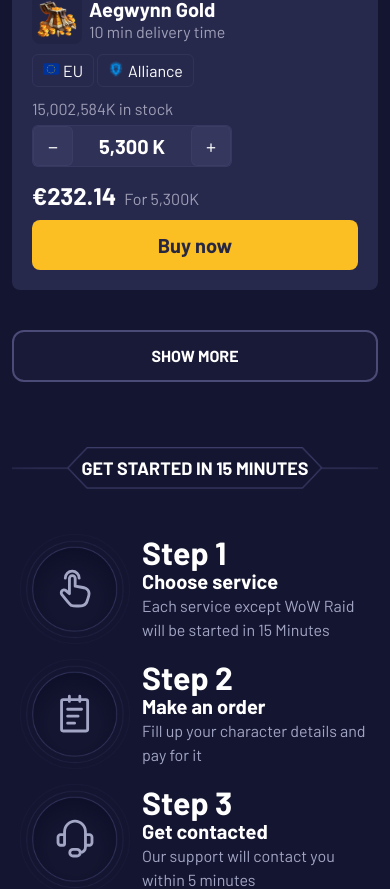
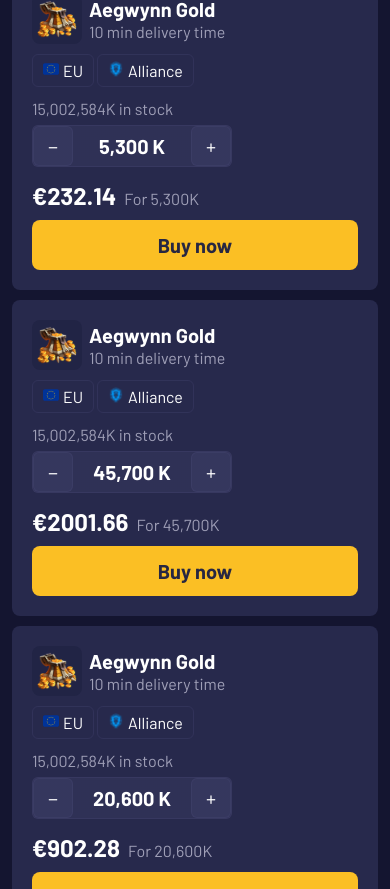
Before and after one commit to odeal4ik/wowhunt, a Next.js app: page /gold in a window 390 px wide. Shown: the part 1301-2190 px from the top of the page. Built offline with nearby package versions, Linux system fonts and the light colour scheme.

Commit message:
Fix gold-cards

```diff
--- a/app/gold/constants.ts
+++ /dev/null
@@ -1,89 +0,0 @@
-export const tabs = [
-    'Gold TWW',
-    'D4 Gold',
-    'Gold WoW Hardcore',
-    'POE Currencies',
-    'TESO Gold',
-    'LA Gold',
-    'Gold Classic Season of Discovery',
-    'Gold Classic Era',
-    'Last Epoch Gold',
-    'NW Coins',
-    'Cataclysm Gold',
-    'Tarisland Gold',
-];
-
-export const goldCards = [
-    {
-        id: 1,
-        name: 'Aegwynn Gold',
-        deliveryTime: '10 min delivery time',
-        inStock: 15002584,
-        count: 100,
-        price: 4.38,
-    },
-    {
-        id: 2,
-        name: 'Aegwynn Gold',
-        deliveryTime: '10 min delivery time',
-        inStock: 15002584,
-        count: 10500,
-        price: 4.38,
-    },
-    {
-        id: 3,
-        name: 'Aegwynn Gold',
-        deliveryTime: '10 min delivery time',
-        inStock: 15002584,
-        count: 5300,
-        price: 4.38,
-    },
-    {
-        id: 4,
-        name: 'Aegwynn Gold',
-        deliveryTime: '10 min delivery time',
-        inStock: 15002584,
-        count: 45700,
-        price: 4.38,
-    },
-    {
-        id: 5,
-        name: 'Aegwynn Gold',
-        deliveryTime: '10 min delivery time',
-        inStock: 15002584,
-        count: 20600,
-        price: 4.38,
-    },
-    {
-        id: 6,
-        name: 'Aegwynn Gold',
-        deliveryTime: '10 min delivery time',
-        inStock: 15002584,
-        count: 14600,
-        price: 4.38,
-    },
-    {
-        id: 7,
-        name: 'Aegwynn Gold',
-        deliveryTime: '10 min delivery time',
-        inStock: 15002584,
-        count: 18700,
-        price: 4.38,
-    },
-    {
-        id: 8,
-        name: 'Aegwynn Gold',
-        deliveryTime: '10 min delivery time',
-        inStock: 15002584,
-        count: 0,
-        price: 4.38,
-    },
-    {
-        id: 9,
-        name: 'Aegwynn Gold',
-        deliveryTime: '10 min delivery time',
-        inStock: 15002584,
-        count: 2345600,
-        price: 4.38,
-    },
-];
--- a/app/gold/page.tsx
+++ b/app/gold/page.tsx
@@ -11,13 +11,26 @@ import { Faq } from '@/components/faq/faq';
 import { Steps } from '@/components/steps/steps';
 import { RegionFactionServerSelector } from '@/components/region-faction-server-selector/region-faction-server-selector';
 import { WhyUsSection } from '@/components/why-us-section/why-us-section';
-import { tabs, goldCards } from './constants';
+
+const tabs = [
+    'Gold TWW',
+    'D4 Gold',
+    'Gold WoW Hardcore',
+    'POE Currencies',
+    'TESO Gold',
+    'LA Gold',
+    'Gold Classic Season of Discovery',
+    'Gold Classic Era',
+    'Last Epoch Gold',
+    'NW Coins',
+    'Cataclysm Gold',
+    'Tarisland Gold',
+];
 
 export default function GoldOrder() {
     const [activeTab, setActiveTab] = useState(tabs[0]);
     const [activeRegion, setActiveRegion] = useState('EU');
     const [activeFaction, setActiveFaction] = useState('Alliance');
-   /*  const [cards, setCards] = useState(goldCards); */
 
     return (
         <div className={styles.container}>
@@ -49,10 +62,8 @@ export default function GoldOrder() {
                     onFactionChange={setActiveFaction}
                 />
                 <GoldCards
-                    initialCards={goldCards}
                     activeRegion={activeRegion}
                     activeFaction={activeFaction}
-                    /* onCardsChange={setCards} */
                 />
             </div>
 
--- a/components/gold-cards/gold-cards.module.css
+++ b/components/gold-cards/gold-cards.module.css
@@ -29,22 +29,6 @@
 
     @media (width <= 400px) {
         grid-template-columns: repeat(1, 1fr);
-    }
-}
-
-.cards:not(.showAll) > *:nth-child(n + 9) {
-    display: none;
-}
-
-@media (max-width: 768px) {
-    .cards:not(.showAll) > *:nth-child(n + 5) {
-        display: none;
-    }
-}
-
-@media (max-width: 440px) {
-    .cards:not(.showAll) > *:nth-child(n + 4) {
-        display: none;
     }
 }
 
--- a/components/gold-cards/gold-cards.tsx
+++ b/components/gold-cards/gold-cards.tsx
@@ -1,7 +1,87 @@
 import Image from 'next/image';
 import cn from 'classnames';
 import styles from './gold-cards.module.css';
-import { useState, useEffect } from 'react';
+import { useState } from 'react';
+
+const goldCards = [
+    {
+        id: 1,
+        name: 'Aegwynn Gold',
+        deliveryTime: '10 min delivery time',
+        inStock: 15002584,
+        count: 100,
+        price: 4.38,
+    },
+    {
+        id: 2,
+        name: 'Aegwynn Gold',
+        deliveryTime: '10 min delivery time',
+        inStock: 15002584,
+        count: 10500,
+        price: 4.38,
+    },
+    {
+        id: 3,
+        name: 'Aegwynn Gold',
+        deliveryTime: '10 min delivery time',
+        inStock: 15002584,
+        count: 5300,
+        price: 4.38,
+    },
+    {
+        id: 4,
+        name: 'Aegwynn Gold',
+        deliveryTime: '10 min delivery time',
+        inStock: 15002584,
+        count: 45700,
+        price: 4.38,
+    },
+    {
+        id: 5,
+        name: 'Aegwynn Gold',
+        deliveryTime: '10 min delivery time',
+        inStock: 15002584,
+        count: 20600,
+        price: 4.38,
+    },
+    {
+        id: 6,
+        name: 'Aegwynn Gold',
+        deliveryTime: '10 min delivery time',
+        inStock: 15002584,
+        count: 14600,
+        price: 4.38,
+    },
+    {
+        id: 7,
+        name: 'Aegwynn Gold',
+        deliveryTime: '10 min delivery time',
+        inStock: 15002584,
+        count: 18700,
+        price: 4.38,
+    },
+    {
+        id: 8,
+        name: 'Aegwynn Gold',
+        deliveryTime: '10 min delivery time',
+        inStock: 15002584,
+        count: 0,
+        price: 4.38,
+    },
+    {
+        id: 9,
+        name: 'Aegwynn Gold',
+        deliveryTime: '10 min delivery time',
+        inStock: 15002584,
+        count: 2345600,
+        price: 4.38,
+    }
+];
+
+interface GoldCardsProps {
+    activeRegion: string;
+    activeFaction: string;
+}
 
 interface GoldCard {
     id: number;
@@ -12,40 +92,16 @@ interface GoldCard {
     price: number;
 }
 
-interface GoldCardsProps {
-    initialCards: GoldCard[];
-    activeRegion: string;
-    activeFaction: string;
-    onCardsChange?: (cards: GoldCard[]) => void;
-}
+export function GoldCards({ activeRegion, activeFaction }: GoldCardsProps) {
+    const [cards, setCards] = useState<GoldCard[]>(goldCards);
+    const [showAllCards, setShowAllCards] = useState(false);
 
-export function GoldCards({
-    initialCards,
-    activeRegion,
-    activeFaction,
-    onCardsChange,
-}: GoldCardsProps) {
-    const [cards, setCards] = useState(initialCards);
-    const [isMoreOrders, setIsMoreOrders] = useState(false);
+    const cardsToShow = showAllCards ? cards : cards.slice(0, 8);
 
-    useEffect(() => {
-        onCardsChange?.(cards);
-    }, [cards, onCardsChange]);
-
-    const handleIncreaseAmount = (cardId: number) => {
+    const handleChangeAmount = (cardId: number, newAmount: number) => {
         setCards((prevCards) =>
             prevCards.map((card) =>
-                card.id === cardId ? { ...card, count: card.count + 100 } : card,
-            ),
-        );
-    };
-
-    const handleDecreaseAmount = (cardId: number) => {
-        setCards((prevCards) =>
-            prevCards.map((card) =>
-                card.id === cardId && card.count > 0
-                    ? { ...card, count: card.count - 100 }
-                    : card,
+                card.id === cardId ? { ...card, count: newAmount } : card,
             ),
         );
     };
@@ -54,9 +110,9 @@ export function GoldCards({
         <div className={styles.cardsWrapper}>
             <div
                 className={cn(styles.cards, {
-                    [styles.showAll]: isMoreOrders,
+                    [styles.showAll]: showAllCards,
                 })}>
-                {cards.map((card) => (
+                {cardsToShow.map((card) => (
                     <div key={card.id} className={styles.card}>
                         <div className={styles.cardHeader}>
                             <Image
@@ -103,7 +159,7 @@ export function GoldCards({
                             <button
                                 type="button"
                                 className={styles.cardAmountBtn}
-                                onClick={() => handleDecreaseAmount(card.id)}>
+                                onClick={() => handleChangeAmount(card.id, Math.max(card.count - 100, 0))}>
                                 −
                             </button>
                             <p className={styles.cardAmountValue}>
@@ -112,7 +168,7 @@ export function GoldCards({
                             <button
                                 type="button"
                                 className={styles.cardAmountBtn}
-                                onClick={() => handleIncreaseAmount(card.id)}>
+                                onClick={() => handleChangeAmount(card.id, card.count + 100)}>
                                 +
                             </button>
                         </div>
@@ -121,7 +177,9 @@ export function GoldCards({
                             <p className={styles.cardPriceValue}>
                                 €{((card.price * card.count) / 100).toFixed(2)}
                             </p>
-                            <p className={styles.cardPriceUnit}>For {card.count.toLocaleString()}K</p>
+                            <p className={styles.cardPriceUnit}>
+                                For {card.count.toLocaleString()}K
+                            </p>
                         </div>
 
                         <button className={styles.cardBuyButton}>
@@ -130,12 +188,12 @@ export function GoldCards({
                     </div>
                 ))}
             </div>
-            {cards.length > 1 && (
+            {cards.length >= 8 && (
                 <button
                     type="button"
                     className={styles.showMore}
-                    onClick={() => setIsMoreOrders(!isMoreOrders)}>
-                    {isMoreOrders ? 'SHOW LESS' : 'SHOW MORE'}
+                    onClick={() => setShowAllCards(!showAllCards)}>
+                    {showAllCards ? 'SHOW LESS' : 'SHOW MORE'}
                 </button>
             )}
         </div>
```
